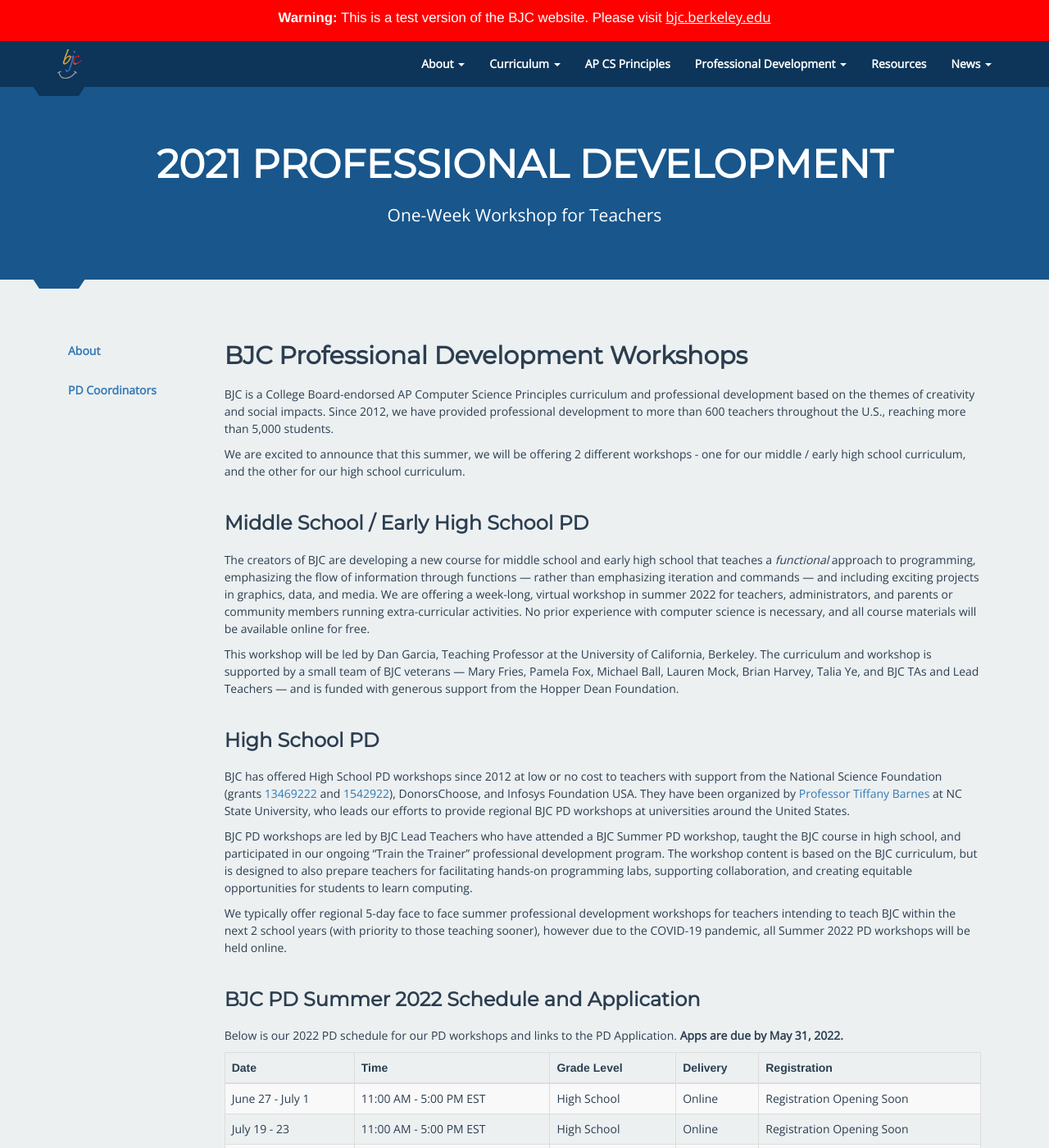
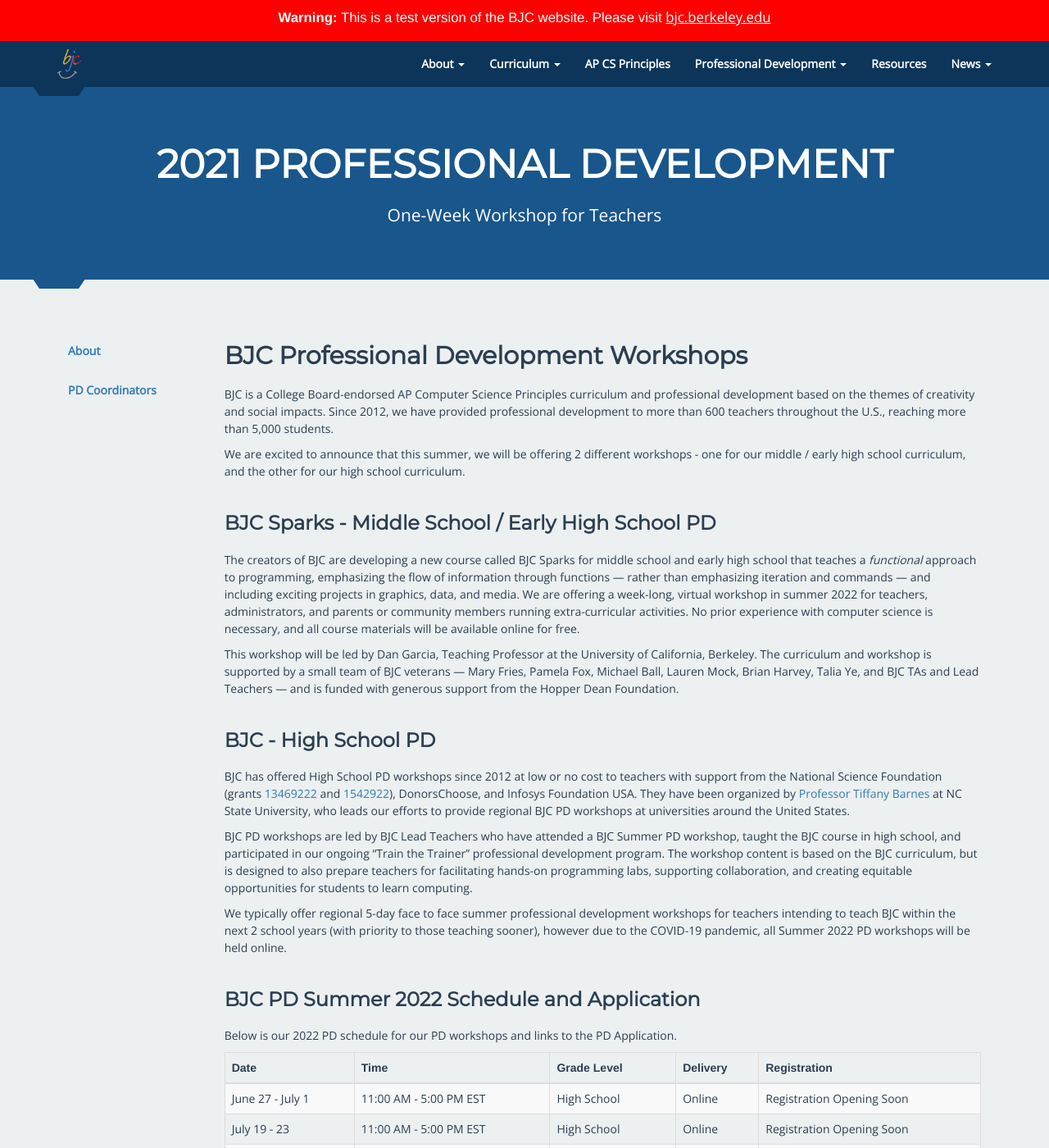
Before and after one commit to beautyjoy/beautyjoy.github.io, a Jekyll site: the page built from summer-pd/index.md, in a window 1280 px wide and 1400 px high. Shown: the whole window at 82% size. Built offline with Jekyll 4.4.1, drawn with Linux system fonts in a browser that asks for light colours.

Commit message:
updating pd info

```diff
--- a/summer-pd/index.md
+++ b/summer-pd/index.md
@@ -27,16 +27,16 @@
 <!-- Or, if you are ready to apply to our PD workshop, please scroll to the Workshop Schedule below.</b> -->
 
 
-### Middle School / Early High School PD
+### BJC Sparks - Middle School / Early High School PD
 
-The creators of BJC are developing a new course for middle school and early high school that teaches a <em>functional</em> approach to programming, emphasizing the flow of information through functions — rather than emphasizing iteration and commands — and including exciting projects in graphics, data, and media. We are offering a week-long, virtual workshop in summer 2022 for teachers, administrators, and parents or community members running extra-curricular activities. No prior experience with computer science is necessary, and all course materials will be available online for free.
+The creators of BJC are developing a new course called BJC Sparks for middle school and early high school that teaches a <em>functional</em> approach to programming, emphasizing the flow of information through functions — rather than emphasizing iteration and commands — and including exciting projects in graphics, data, and media. We are offering a week-long, virtual workshop in summer 2022 for teachers, administrators, and parents or community members running extra-curricular activities. No prior experience with computer science is necessary, and all course materials will be available online for free.
 
 <!-- We are looking for a cohort of at least 20 teachers who are interested in piloting at least one semester of these new materials with students in the 2021-2022 school year and providing us with feedback to help us revise and improve these materials in exchange for a stipend described below. One of our goals is to produce a curriculum that reaches students traditionally underrepresented in computer science, so BIPOC teachers and teachers of BIPOC students are strongly encouraged to participate and provide feedback about how best we can develop a program to serve BIPOC students. -->
 
 This workshop will be led by Dan Garcia, Teaching Professor at the University of California, Berkeley. The curriculum and workshop is supported by a small team of BJC veterans — Mary Fries, Pamela Fox, Michael Ball, Lauren Mock, Brian Harvey, Talia Ye, and BJC TAs and Lead Teachers — and is funded with generous support from the Hopper Dean Foundation.
 
 
-### High School PD
+### BJC - High School PD
 
 [tiffany]: https://eliza.csc.ncsu.edu/
 [nsf-1]: https://nsf.gov/awardsearch/showAward?AWD_ID=1346922
@@ -57,7 +57,9 @@
 [BJC PD 2019 Alternate App]: https://bjc.link/PD2019App-NoUpload
 [reg-fee]: https://bjc.link/reg19
 
-Below is our 2022 PD schedule for our PD workshops and links to the PD Application. <b>Apps are due by May 31, 2022.</b>
+Below is our 2022 PD schedule for our PD workshops and links to the PD Application.
+
+<!-- <b>Apps are due by May 31, 2022.</b> -->
 
 <!-- Our Summer 2021 PD Application will be released this Winter 2021, but in the meantime, leave us your contact information on our [BJC Summer 2021 PD Interest Form][pd-interest-form-link] so we can let you know when details are released. -->
 
```
